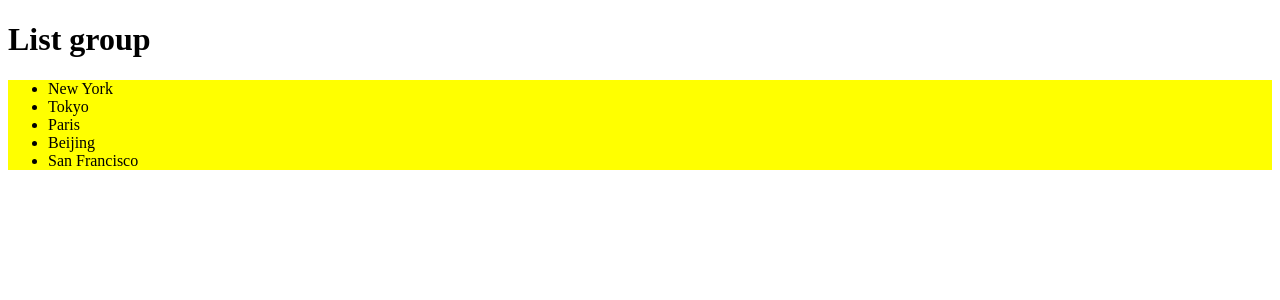
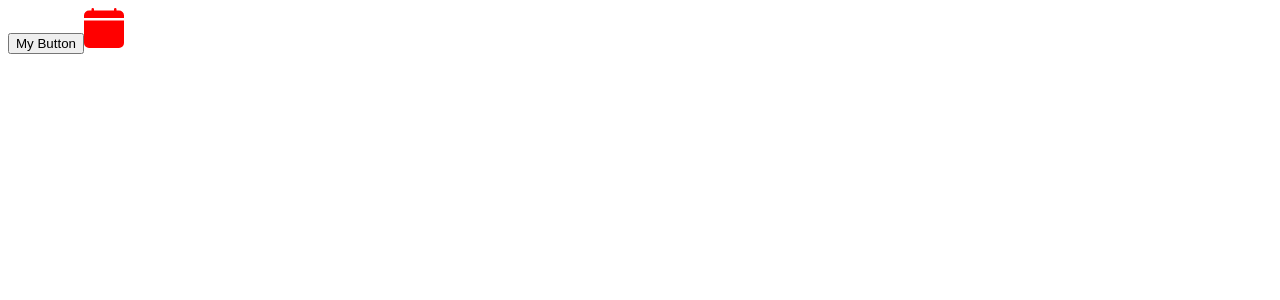
Before and after one commit to harithtarmizi/mosh-react-app, a React (Vite) app: page / in a window 1280 px wide. Shown: the top 300 px of the page. Built offline with nearby package versions, Linux system fonts and the light colour scheme.

Commit message:
adding icons

```diff
--- a/src/App.tsx
+++ b/src/App.tsx
@@ -1,38 +1,40 @@
-// import { useState } from "react";
-// import Alert from "./components/Alert";
-// import Button from "./components/Button";
+import { useState } from "react";
+import Alert from "./components/Alert";
+import Button from "./components/Button";
+import { BsFillCalendarFill } from "react-icons/bs";
+
+function App() {
+  const [alertVisible, setAlertVisible] = useState(false);
+
+  return (
+    <div>
+      {alertVisible && (
+        <Alert onClose={() => setAlertVisible(false)}>My Alert</Alert>
+      )}
+      <Button color="secondary" onClick={() => setAlertVisible(true)}>
+        My Button
+      </Button>
+      <BsFillCalendarFill color="red" size="40" />
+    </div>
+  );
+}
+
+export default App;
+
+// import ListGroup from "./components/ListGroup";
 
 // function App() {
-//   const [alertVisible, setAlertVisible] = useState(false);
+//   const items = ["New York", "Tokyo", "Paris", "Beijing", "San Francisco"];
 
 //   return (
 //     <div>
-//       {alertVisible && (
-//         <Alert onClose={() => setAlertVisible(false)}>My Alert</Alert>
-//       )}
-//       <Button color="secondary" onClick={() => setAlertVisible(true)}>
-//         My Button
-//       </Button>
+//       <ListGroup
+//         items={items}
+//         heading="List group"
+//         onSelectItem={(items) => console.log("Clicked!")}
+//       />
 //     </div>
 //   );
 // }
 
 // export default App;
-
-import ListGroup from "./components/ListGroup";
-
-function App() {
-  const items = ["New York", "Tokyo", "Paris", "Beijing", "San Francisco"];
-
-  return (
-    <div>
-      <ListGroup
-        items={items}
-        heading="List group"
-        onSelectItem={(items) => console.log("Clicked!")}
-      />
-    </div>
-  );
-}
-
-export default App;
--- a/src/components/ListGroup/ListGroup.tsx
+++ b/src/components/ListGroup/ListGroup.tsx
@@ -31,7 +31,7 @@ function ListGroup({ items, heading, onSelectItem }: Props) {
     <>
       <h1>{heading}</h1>
       {items.length === 0 && <p>No item found</p>}
-      <ul className="list-group" style={{ backgroundColor: "yellow" }}>
+      <ul className="list-group">
         {items.map((item, index) => (
           <li
             key={item}
```
